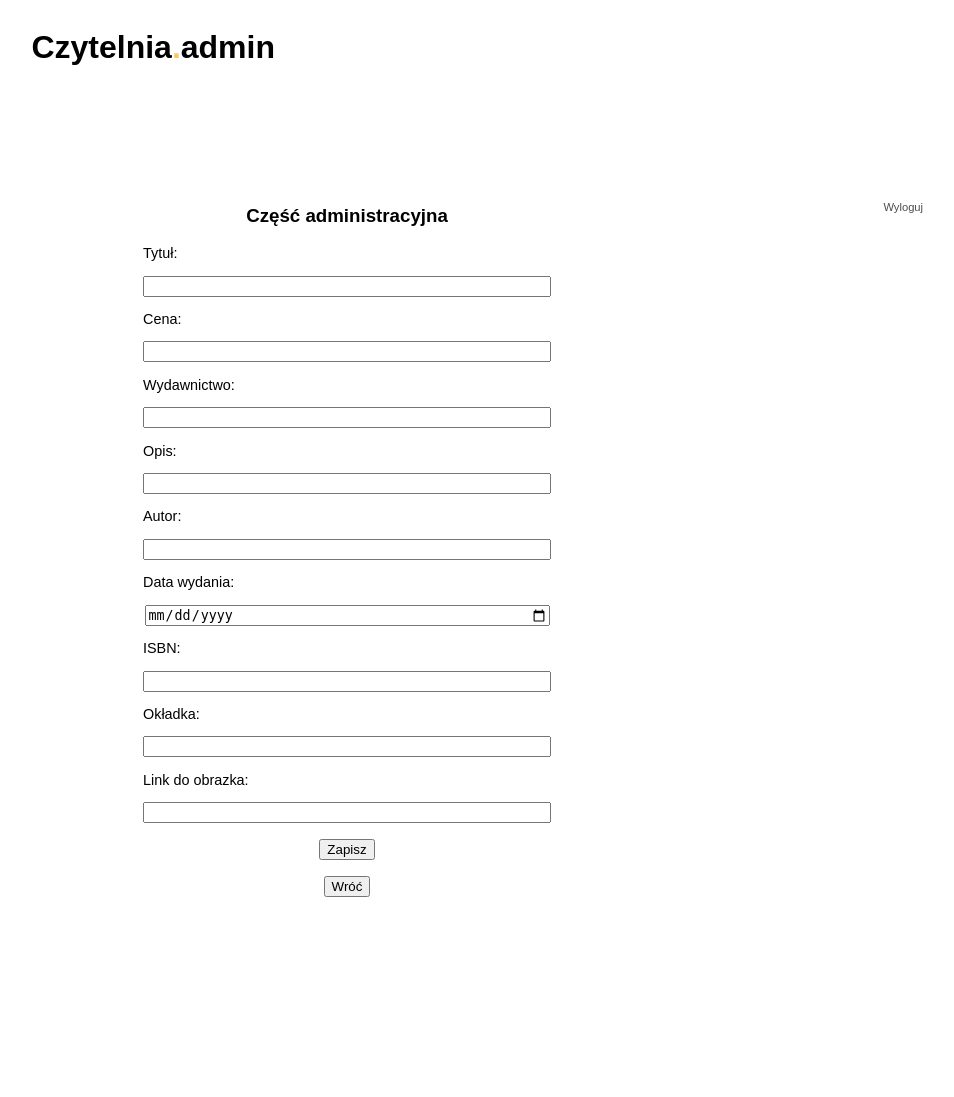
After one commit to paulina-rega/simple-bookstore, a PHP site: page /admin-logged-in-add.php in a window 1280 px wide. The commit adds this page. Shown: the whole page, without its empty margins (135-1089 px from the left). Run offline with PHP 8.4, Linux system fonts and the light colour scheme; the visitor is signed in with stand-in values (Sample User, id 1).

Commit message:
further changes

```diff
--- /dev/null
+++ b/admin-logged-in-add.php
@@ -0,0 +1,105 @@
+<?php
+include 'session_support.php';
+include 'database_connection.php';
+include 'login_support.php';
+init_admin_session();
+check_if_admin_is_logged($_SESSION["user"]);
+?>
+
+
+<!DOCTYPE html PUBLIC "-//W3C//DTD HTML 4.01 Transitional//EN" "http://www.w3.org/TR/html4/loose.dtd">
+<html>
+<head>
+<title> Czytelnia </title>
+<meta http-equiv="Content-type" content="text/html; charset=iso- 8859-2">
+<meta name="Czytelnia" content=" [wstaw tu opis strony] "> <meta name="Keywords" content=" [wstaw tu slowa kluczowe] "> <meta name="Author" content=" [dane autora] ">
+<link rel="stylesheet" type="text/css" href="style.css">
+</head>
+<body>
+    <div class="container">
+        <div class="title">
+            <h1><a href="/zadanie3/admin-logged-in.php">Czytelnia<span style="color:#FEC65F;">.</span>admin</a></h1>
+        </div>
+        <div class="menu">
+          <ul>
+              <li><a href="/zadanie3/admin-page.php">Wyloguj</a></li>
+          </ul>
+        </div>
+        <div class="main">
+          <div>
+            <h3>Część administracyjna</h3>
+            <?
+
+            $conn = open_connection();
+
+            if (isset($_POST['button-confirm'])) {
+              $sql = "INSERT INTO book (title, price, description, author, realise_data, isbn_number, cover_type, publisher, img_link)
+                      VALUES ('".
+                      $_POST['title']."', '".
+                      $_POST['price']."', '".
+                      $_POST['description']."', '".
+                      $_POST['author']."', '".
+                      $_POST['rdate']."', '".
+                      $_POST['isbn']."', '".
+                      $_POST['cover']."', '".
+                      $_POST['publisher']."', '".
+                      $_POST['link']."'); ";
+
+                      $is_executed = $conn->query($sql);
+
+                      if ($is_executed) {
+                        header("Refresh:0");
+                      }
+                      else {
+                        echo "Ups, coś poszło nie tak. Spróbuj ponownie.";
+                      }
+            }
+
+
+            if (isset($_POST['button-back'])) {
+              header('Location: /zadanie3/admin-logged-in.php');
+            }
+
+            ?>
+
+              <form method="POST">
+                <p class="admin-edit-p">Tytuł:</p>
+                <input name="title" style="width: 400px; height: auto;"type = "textarea" required maxlength="100" value="">
+                <p class="admin-edit-p">Cena:</p>
+                <input name="price" style="width: 400px" type="number" step="0.01" required value="">
+                <p class="admin-edit-p">Wydawnictwo:</p>
+                <input name="publisher" style="width: 400px"type = "text" required maxlength="40" value="">
+                <p class="admin-edit-p">Opis:</p>
+                <input name="description" style="width: 400px;"type = "textarea" required maxlength="500" value="">
+                <p class="admin-edit-p">Autor:</p>
+                <input name="author" style="width: 400px"type = "text" required maxlength="100" value="">
+                <p class="admin-edit-p">Data wydania:</p>
+                <input name="rdate" style="width: 400px"type = "date" pattern="^(19|20)\d\d[-](0[1-9]|1[012])[-](0[1-9]|[12][0-9]|3[01])$" required value="">
+                <p class="admin-edit-p">ISBN:</p>
+                <input name="isbn" style="width: 400px"type = "text" required maxlength="13" value="">
+                <p class="admin-edit-p">Okładka:</p>
+                <input name="cover" style="width: 400px"type = "text" required maxlength="15" value="">
+                <p class="admin-edit-p">Link do obrazka:</p>
+                <input  name="link" style="width: 400px"type = "text" required maxlength="300" value="">
+                <p></p>
+                <input type="submit" name="button-confirm"  value="Zapisz" />
+                <p></p>
+              </form>
+              <form method="POST">
+                <input type="submit" name="button-back"  value="Wróć" />
+              </form>
+
+
+
+
+
+
+
+
+
+
+        </div>
+        </div>
+    </div>
+</body>
+</html>
--- a/admin-page.php
+++ b/admin-page.php
@@ -2,6 +2,7 @@
 include 'session_support.php';
 include 'database_connection.php';
 init_admin_session();
+$_SESSION = array();
 
 
 if ($_SERVER['REQUEST_METHOD'] === 'POST') {
@@ -15,7 +16,7 @@ if ($_SERVER['REQUEST_METHOD'] === 'POST') {
     if ($result->num_rows == 1) {
         $row = $result->fetch_assoc();
           if (password_verify($pass,$row['admin_password'])) {
-            echo "jest taki uzytkownik";
+            $_SESSION = array();
             $_SESSION['user'] = admin;
             header('Location: /zadanie3/admin-logged-in.php');
           }
@@ -44,7 +45,7 @@ if ($_SERVER['REQUEST_METHOD'] === 'POST') {
 <body>
     <div class="container">
         <div class="title">
-            <h1><a href="#">Czytelnia<span style="color:#FEC65F;">.</span></a></h1>
+            <h1><a href="#">Czytelnia<span style="color:#FEC65F;">.</span>admin</a></h1>
         </div>
         <div class="menu">
         </div>
--- a/retrieve.php
+++ /dev/null
@@ -1,4 +0,0 @@
-<?php
-  echo "Book chosen: ".$_POST['book-id'];
-
-?>
```
Also changed, not shown: admin-logged-in-edit.php (+71 -12 lines), admin-logged-in.php (+17 -2 lines), 1 other file.
